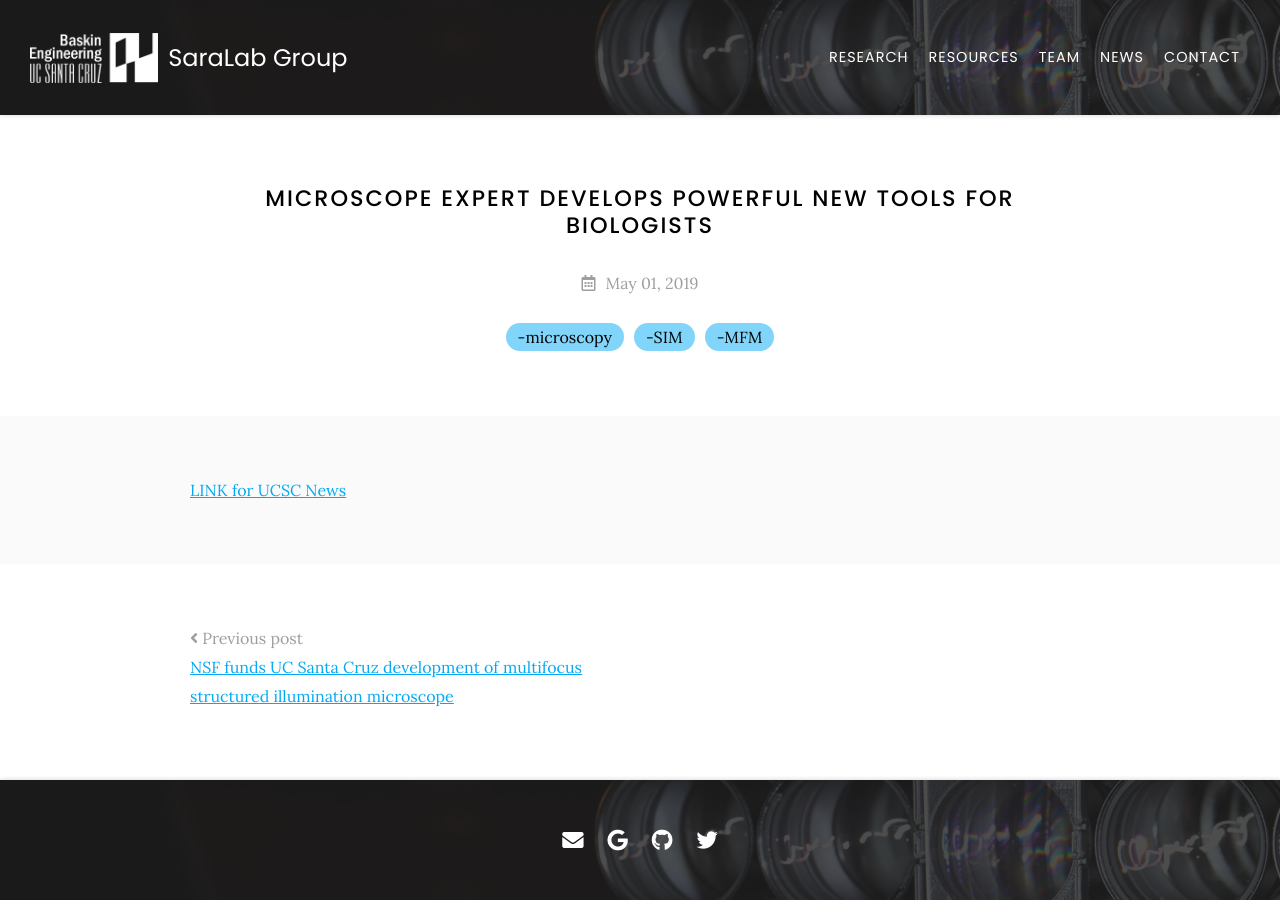
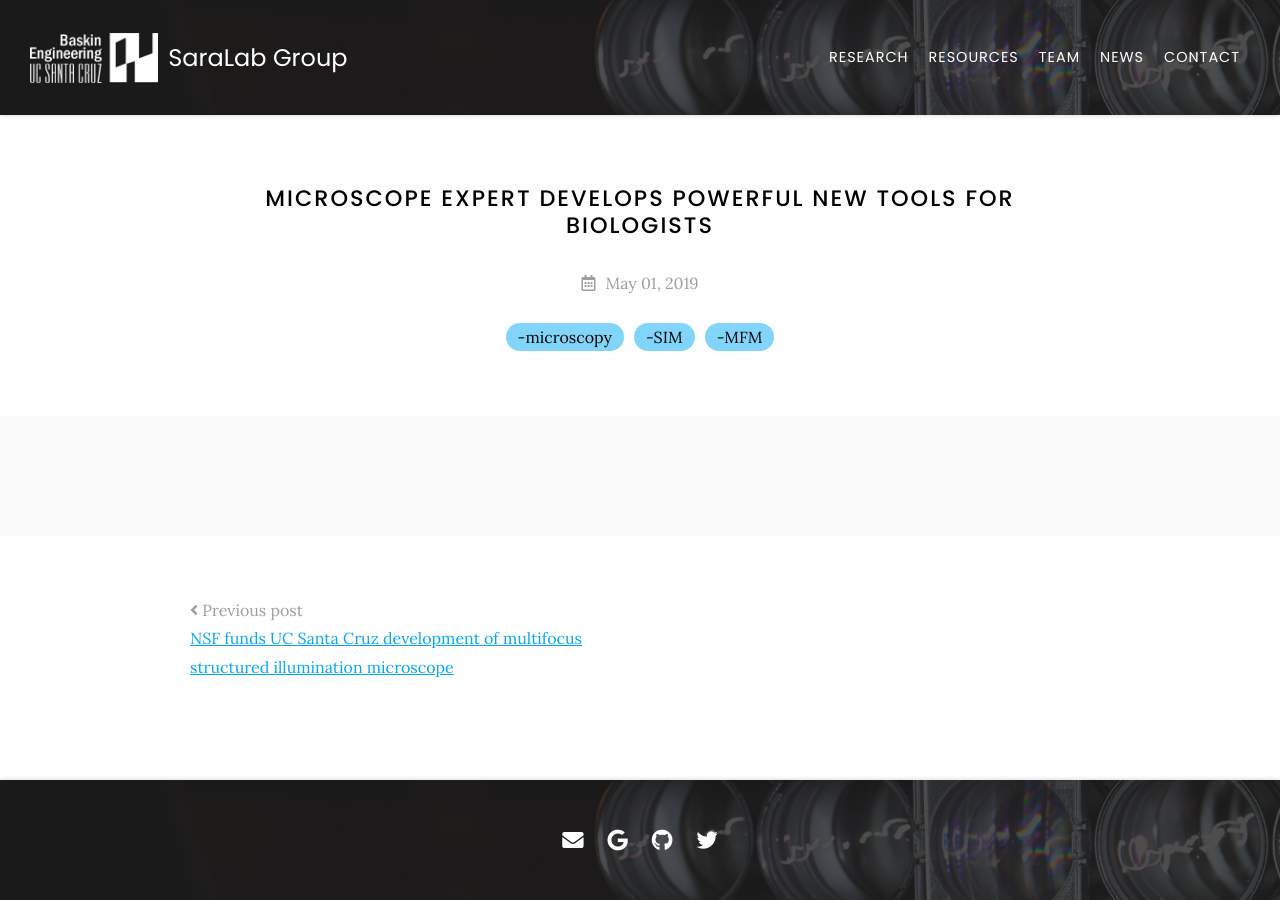
Before and after one commit to SaraLab-Group/saralab-website, a Jekyll site: the page built from _posts/2019-05-01-UCSC-news.md, in a window 1280 px wide. Built offline with Jekyll 4.4.1, drawn with Linux system fonts in a browser that asks for light colours; nearby versions of some CDN libraries.

Commit message:
Update 2019-05-01-UCSC-news.md

```diff
--- a/_posts/2019-05-01-UCSC-news.md
+++ b/_posts/2019-05-01-UCSC-news.md
@@ -6,5 +6,3 @@ tags:
   -SIM
   -MFM
 ---
-
-[LINK for UCSC News](https://news.ucsc.edu/2019/05/multifocus-microscope.html)
```
